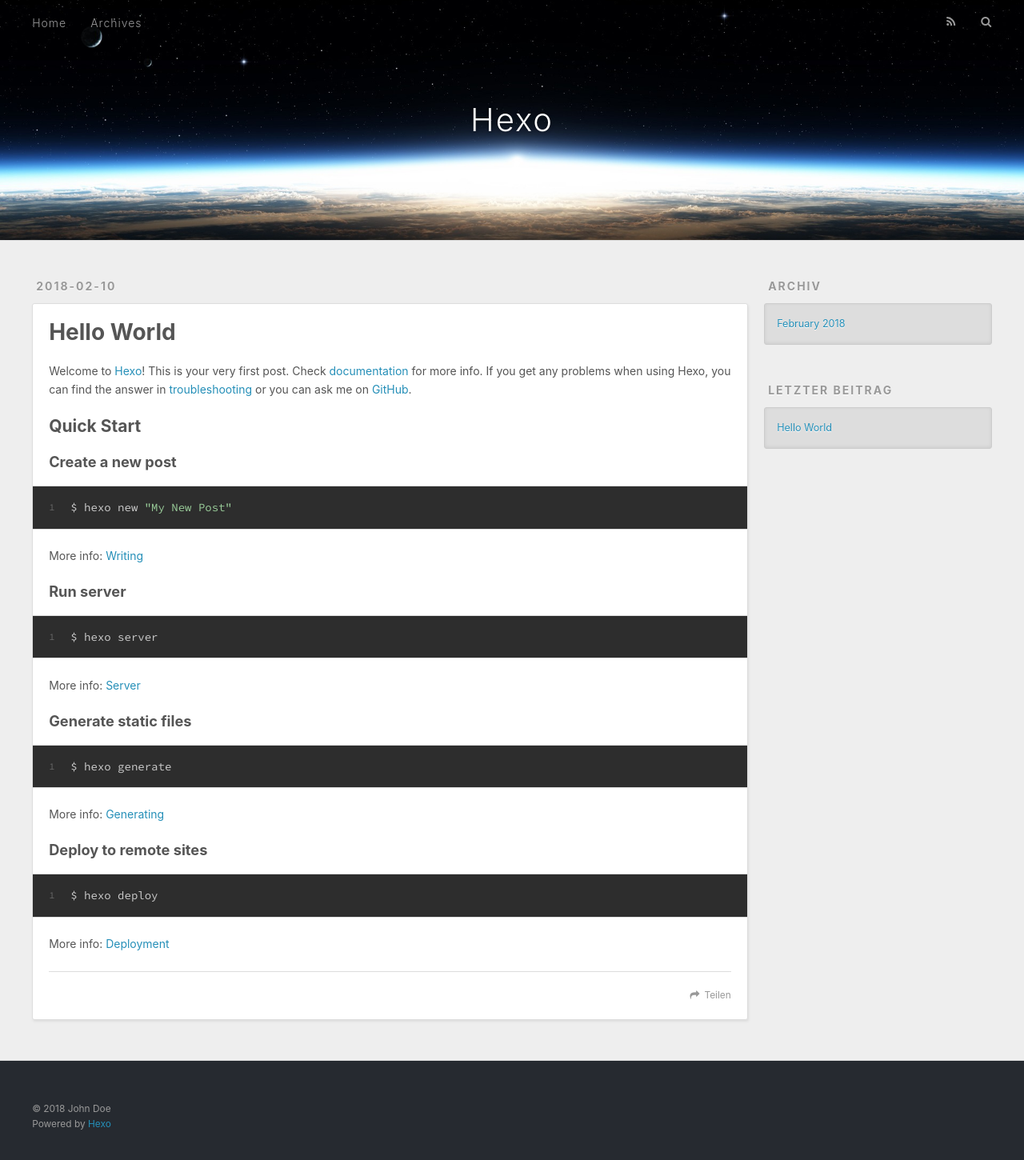
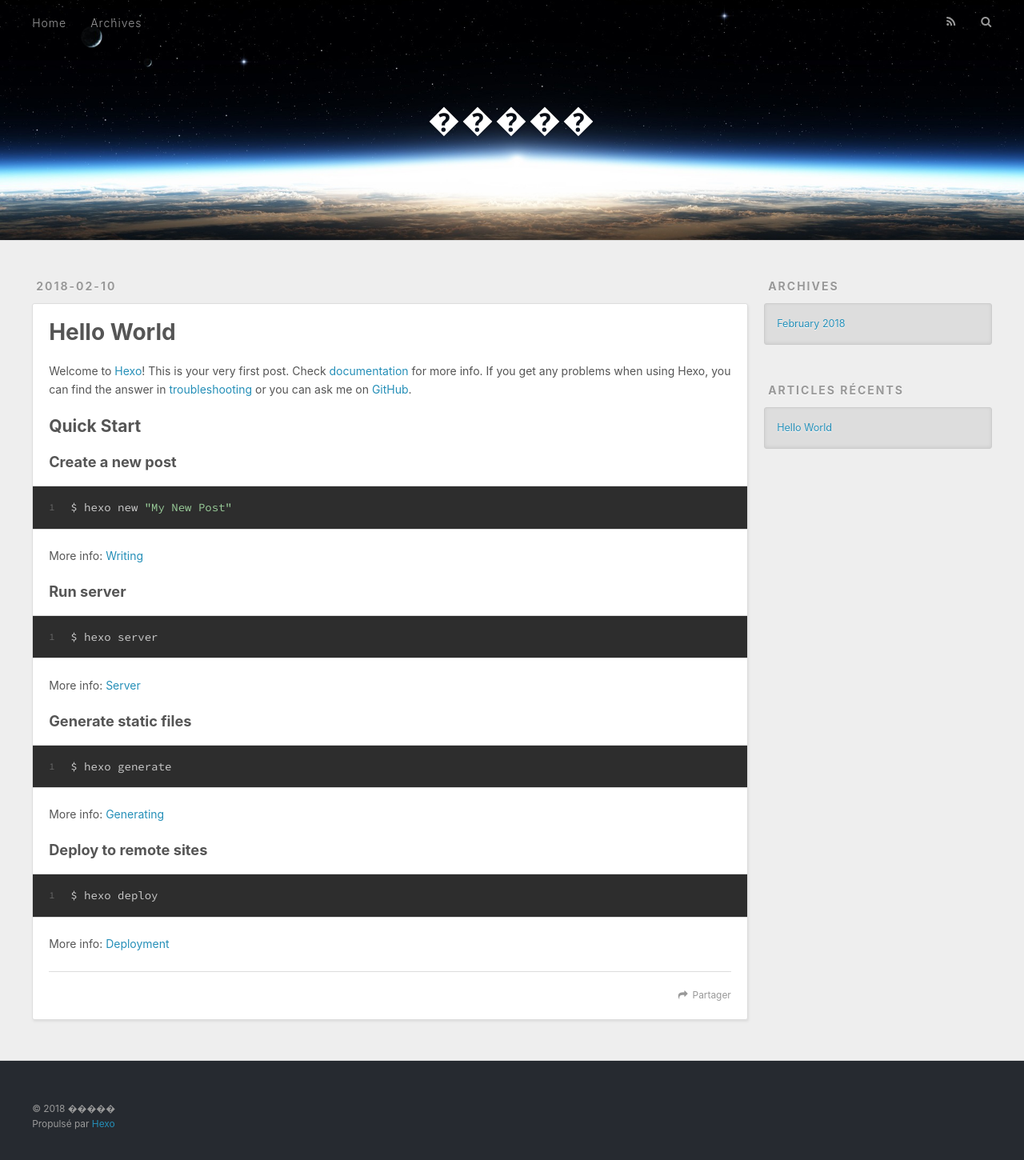
Before and after one commit to Ciggle/ciggle.github.io, a plain HTML site: page index.html in a window 1280 px wide. Shown: the whole page at 80% size. Drawn offline with nearby package versions, Linux system fonts and the light colour scheme.

Commit message:
Site updated: 2018-02-10 21:35:53

```diff
--- a/index.html
+++ b/index.html
@@ -5,16 +5,17 @@
 
 
 
-  <title>Hexo</title>
+  <title>�����</title>
   <meta name="viewport" content="width=device-width, initial-scale=1, maximum-scale=1">
   <meta property="og:type" content="website">
-<meta property="og:title" content="Hexo">
-<meta property="og:url" content="http://yoursite.com/index.html">
-<meta property="og:site_name" content="Hexo">
+<meta property="og:title" content="�����">
+<meta property="og:url" content="http://chengzi.info/index.html">
+<meta property="og:site_name" content="�����">
+<meta property="og:locale" content="zh-Hans">
 <meta name="twitter:card" content="summary">
-<meta name="twitter:title" content="Hexo">
+<meta name="twitter:title" content="�����">
 
-    <link rel="alternate" href="/atom.xml" title="Hexo" type="application/atom+xml">
+    <link rel="alternate" href="/atom.xml" title="�����" type="application/atom+xml">
 
 
     <link rel="icon" href="/favicon.png">
@@ -33,7 +34,7 @@
   <div id="header-outer" class="outer">
     <div id="header-title" class="inner">
       <h1 id="logo-wrap">
-        <a href="/" id="logo">Hexo</a>
+        <a href="/" id="logo">�����</a>
       </h1>
 
     </div>
@@ -48,12 +49,12 @@
       </nav>
       <nav id="sub-nav">
 
-          <a id="nav-rss-link" class="nav-icon" href="/atom.xml" title="RSS Feed"></a>
+          <a id="nav-rss-link" class="nav-icon" href="/atom.xml" title="Flux RSS"></a>
 
-        <a id="nav-search-btn" class="nav-icon" title="Suche"></a>
+        <a id="nav-search-btn" class="nav-icon" title="Rechercher"></a>
       </nav>
       <div id="search-form-wrap">
-        <form action="//google.com/search" method="get" accept-charset="UTF-8" class="search-form"><input type="search" name="q" class="search-form-input" placeholder="Search"><button type="submit" class="search-form-submit">&#xF002;</button><input type="hidden" name="sitesearch" value="http://yoursite.com"></form>
+        <form action="//google.com/search" method="get" accept-charset="UTF-8" class="search-form"><input type="search" name="q" class="search-form-input" placeholder="Search"><button type="submit" class="search-form-submit">&#xF002;</button><input type="hidden" name="sitesearch" value="http://chengzi.info"></form>
       </div>
     </div>
   </div>
@@ -96,7 +97,7 @@
 
     </div>
     <footer class="article-footer">
-      <a data-url="http://yoursite.com/2018/02/10/hello-world/" data-id="cjdhd3xax0000qcu9b1qe04a8" class="article-share-link">Teilen</a>
+      <a data-url="http://chengzi.info/2018/02/10/hello-world/" data-id="cjdhd3xax0000qcu9b1qe04a8" class="article-share-link">Partager</a>
 
 
     </footer>
@@ -122,7 +123,7 @@
 
 
   <div class="widget-wrap">
-    <h3 class="widget-title">Archiv</h3>
+    <h3 class="widget-title">Archives</h3>
     <div class="widget">
       <ul class="archive-list"><li class="archive-list-item"><a class="archive-list-link" href="/archives/2018/02/">February 2018</a></li></ul>
     </div>
@@ -132,7 +133,7 @@
 
 
   <div class="widget-wrap">
-    <h3 class="widget-title">letzter Beitrag</h3>
+    <h3 class="widget-title">Articles récents</h3>
     <div class="widget">
       <ul>
 
@@ -152,8 +153,8 @@
 
   <div class="outer">
     <div id="footer-info" class="inner">
-      &copy; 2018 John Doe<br>
-      Powered by <a href="http://hexo.io/" target="_blank">Hexo</a>
+      &copy; 2018 �����<br>
+      Propulsé par <a href="http://hexo.io/" target="_blank">Hexo</a>
     </div>
   </div>
 </footer>
```
Also changed, not shown: 2018/02/10/hello-world/index.html (+14 -13 lines), archives/2018/02/index.html (+15 -14 lines), archives/2018/index.html (+15 -14 lines), archives/index.html (+15 -14 lines).
